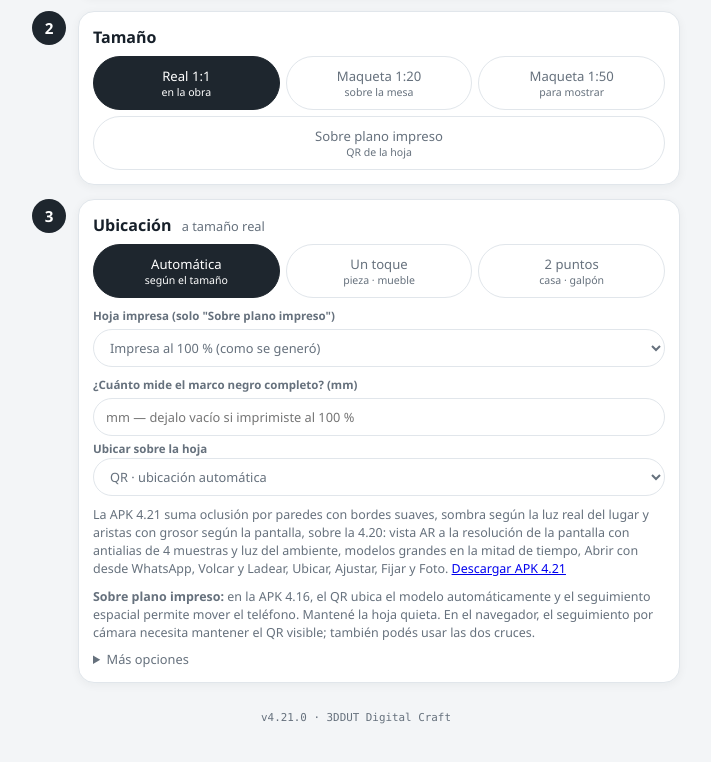
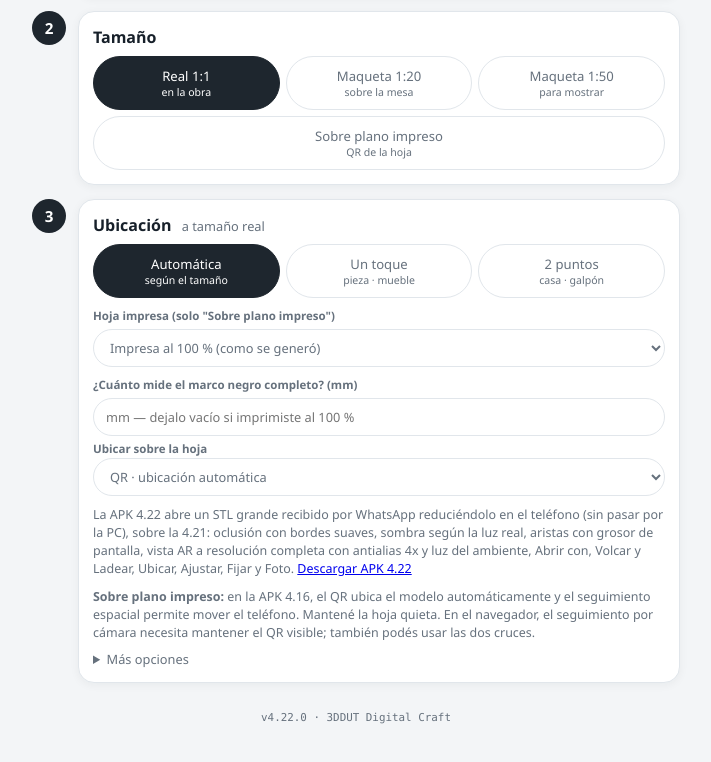
Before and after one commit to rodrigodutruel-prog/3ddut-ar, a plain HTML site: page index.html in a window 1280 px wide. Shown: the part 854-1616 px from the top of the page, without its empty margins (284-995 px from the left). Drawn offline with Linux system fonts and the light colour scheme.

Commit message:
AR 4.22.0: STL grande recibido por WhatsApp reducido en el teléfono sin pasar por la PC, tamaño de archivos recibidos robusto, ejes de la hoja en pantalla en la bitácora del anclaje
Co-Authored-By: Claude Fable 5.1 <noreply@anthropic.com>

```diff
--- a/index.html
+++ b/index.html
@@ -210,7 +210,7 @@ details summary{ font-size:.8rem; color:var(--txt2); cursor:pointer; margin-top:
       </div>
     </div>
 
-    <div class="ver"><span id="ver">v4.21.0</span> · 3DDUT Digital Craft</div>
+    <div class="ver"><span id="ver">v4.22.0</span> · 3DDUT Digital Craft</div>
   </main>
 
   <div class="accion">
@@ -310,7 +310,7 @@ details summary{ font-size:.8rem; color:var(--txt2); cursor:pointer; margin-top:
 <script>
 /* configuración de MARCA que lee ar-core.js */
 window.AR_CONFIG = {
-  marca: '3DDUT', version: 'v4.21.0', mejorasMS: true,
+  marca: '3DDUT', version: 'v4.22.0', mejorasMS: true,
   pielDefault: 'altura',             // OBJ sin colores → degradé 3DDUT (teal → naranja)
   cacheCompartido: 'ar-compartido',
   etiquetaNombre: true,
--- a/ms-native.js
+++ b/ms-native.js
@@ -218,7 +218,8 @@
   });
   // REGISTRO: lo que pasa en la APK (archivos recibidos, consulta de versión) queda en el Diagnóstico del
   // teléfono, que antes venía vacío porque la parte nativa no escribía ahí.
-  window.addEventListener('native-log',e=>{const t=String(e.detail?.text||'');if(!t)return;try{AR.registrar&&AR.registrar('APK: '+t);}catch(_){}if(e.detail?.error)UI.estado(t,'err');});
+  // con estado:true también se muestra en la línea de estado (avance de un STL grande que se reduce en el teléfono, v4.22)
+  window.addEventListener('native-log',e=>{const t=String(e.detail?.text||'');if(!t)return;try{AR.registrar&&AR.registrar('APK: '+t);}catch(_){}if(e.detail?.error)UI.estado(t,'err');else if(e.detail?.estado)UI.estado(t,'ok');});
   window.MSNative={available,start,payload,buildMeshes,base64,sobreHoja,STRIDE,get active(){return active;}};
   if(available()){
     document.documentElement.dataset.nativePaper='true';
@@ -227,10 +228,10 @@
     AR.revisarSoporte();
   }else{
     const card=document.createElement('div');card.className='nota';card.id='nativeInstall';
-    card.textContent='La APK 4.21 suma oclusión por paredes con bordes suaves, sombra según la luz real del lugar y aristas con grosor según la pantalla, sobre la 4.20: vista AR a la resolución de la pantalla con antialias de 4 muestras y luz del ambiente, modelos grandes en la mitad de tiempo, Abrir con desde WhatsApp, Volcar y Ladear, Ubicar, Ajustar, Fijar y Foto. ';
+    card.textContent='La APK 4.22 abre un STL grande recibido por WhatsApp reduciéndolo en el teléfono (sin pasar por la PC), sobre la 4.21: oclusión con bordes suaves, sombra según la luz real, aristas con grosor de pantalla, vista AR a resolución completa con antialias 4x y luz del ambiente, Abrir con, Volcar y Ladear, Ubicar, Ajustar, Fijar y Foto. ';
     const link=document.createElement('a'),ms=AR.CFG.marca==='MS';
-    link.textContent='Descargar APK 4.21';
-    link.href='https://github.com/rodrigodutruel-prog/'+(ms?'ms-ar':'3ddut-ar')+'/releases/download/v4.21.0/'+(ms?'MS_AR':'3DDUT_AR')+'_v4.21.0.apk';
+    link.textContent='Descargar APK 4.22';
+    link.href='https://github.com/rodrigodutruel-prog/'+(ms?'ms-ar':'3ddut-ar')+'/releases/download/v4.22.0/'+(ms?'MS_AR':'3DDUT_AR')+'_v4.22.0.apk';
     card.append(link);document.getElementById('msModoPapel').after(card);
   }
 })();
--- a/sw.js
+++ b/sw.js
@@ -4,7 +4,7 @@
 'use strict';
 
 const APP_NAME = '3ddut-ar';
-const VERSION = 'ar-57d1483fbda3';
+const VERSION = 'ar-e30e6670de22';
 const SCOPE = new URL(self.registration.scope);
 const CACHE_PREFIX = APP_NAME + '-shell-' + encodeURIComponent(SCOPE.pathname) + '-';
 const CACHE = CACHE_PREFIX + VERSION;
```
Also changed, not shown: 1 other file.
